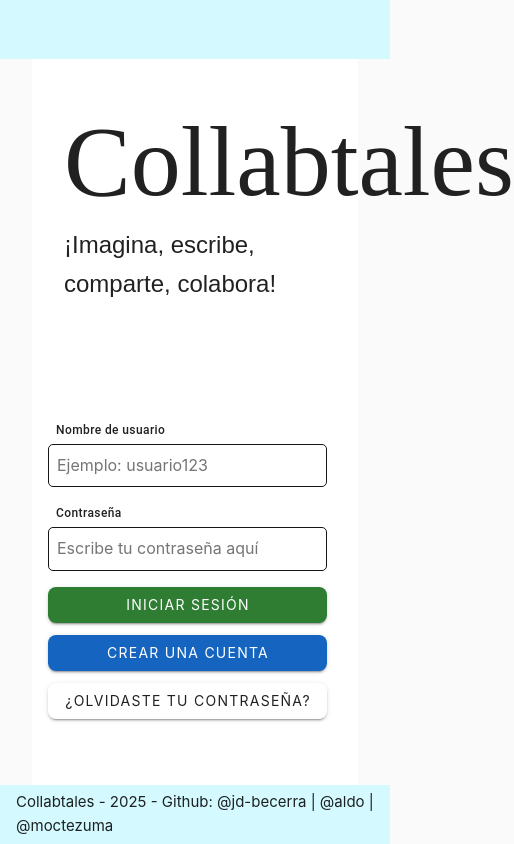
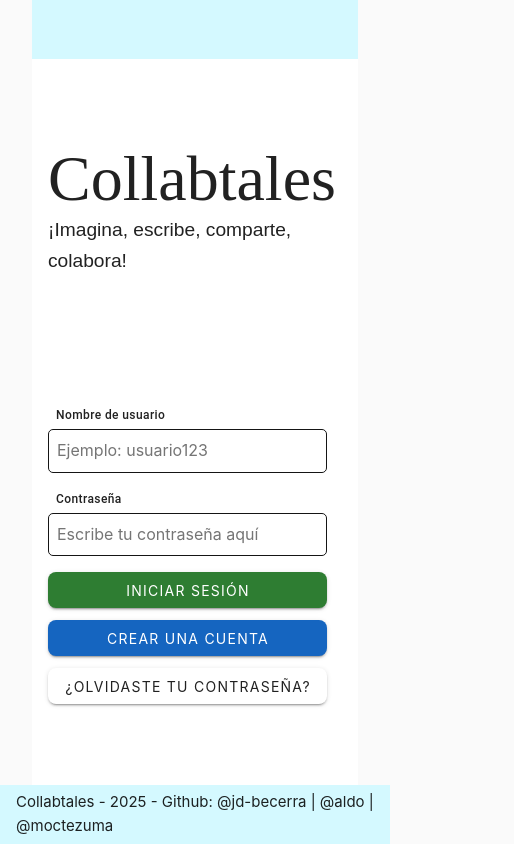
Before and after one commit to jd-becerra/collabtales, a Vue app: page / in a window 390 px wide. Shown: the whole page, 514 px wide, since content can reach past the window. Built offline with nearby package versions, Linux system fonts and the light colour scheme; no server answers.

Commit message:
Refactor layout and styling in BackgroundPadding, TextInputMd, and LogoCollabtalesLg components for improved consistency and responsiveness

```diff
--- a/src/components/BackgroundPadding.vue
+++ b/src/components/BackgroundPadding.vue
@@ -15,7 +15,7 @@ import '../assets/base.css'
   margin: 0;
   padding: 0;
 
-  position: fixed;
+  position: absolute;
   top: 0;
   left: 0;
 }
--- a/src/components/TextInputMd.vue
+++ b/src/components/TextInputMd.vue
@@ -50,10 +50,12 @@ defineEmits(['update:modelValue'])
 .text-input:focus {
   border-color: var(--vt-c-blue-dark);
   outline: none;
+  font-family: 1.25rem;
 }
 
 .text-caption {
   margin-left: 0.5rem;
   color: var(--color-text-input-fg-label);
+  font-size: 1rem;
 }
 </style>
--- a/src/components/icons/LogoCollabtalesLg.vue
+++ b/src/components/icons/LogoCollabtalesLg.vue
@@ -1,5 +1,5 @@
 <template>
-  <v-container class="d-flex flex-column justify-start">
+  <v-container class="d-flex flex-column justify-start logo-lg-container">
     <h1 class="logo-collabtales">
       <span class="logo-collabtales-text">Collabtales</span>
     </h1>
@@ -14,16 +14,32 @@ import '../../assets/base.css'
 </script>
 
 <style scoped>
+.logo-lg-container {
+  padding: 0;
+  margin: 0;
+}
 .logo-collabtales {
   font-family: 'Lucida Handwriting', 'cursive';
   font-size: 6.25rem;
   padding: 0;
+  padding-top: 4rem;
   margin: 0; /* Reduce space below logo */
 }
 .slogan-collabtales {
   font-family: 'Kameron', sans-serif;
   font-size: 1.5rem;
   padding: 0;
+  margin: 0;
   margin-top: -1rem; /* Remove extra space above slogan */
 }
+
+@media (max-width: 1366px) {
+  .logo-collabtales {
+    padding-top: 3rem;
+    font-size: 4rem;
+  }
+  .slogan-collabtales {
+    font-size: 1.2rem; /* Reduce slogan size on smaller screens */
+  }
+}
 </style>
```
